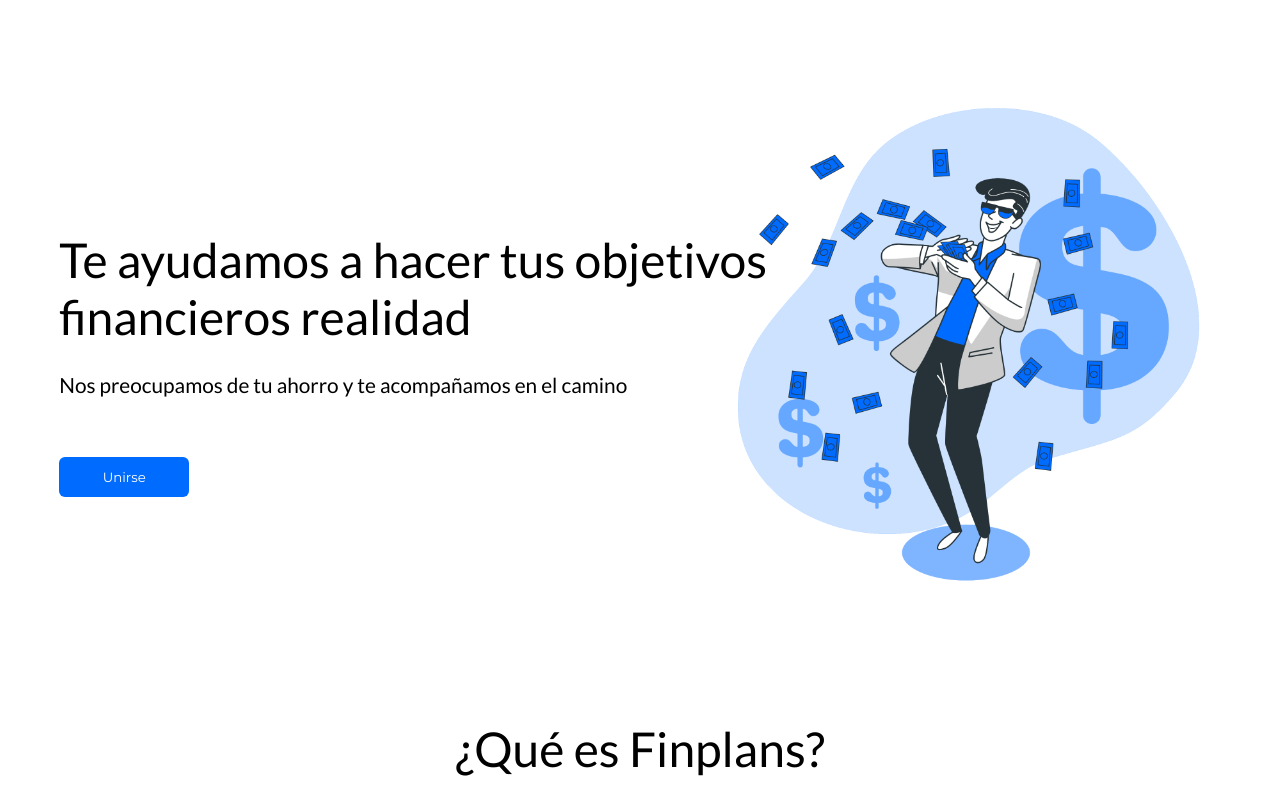
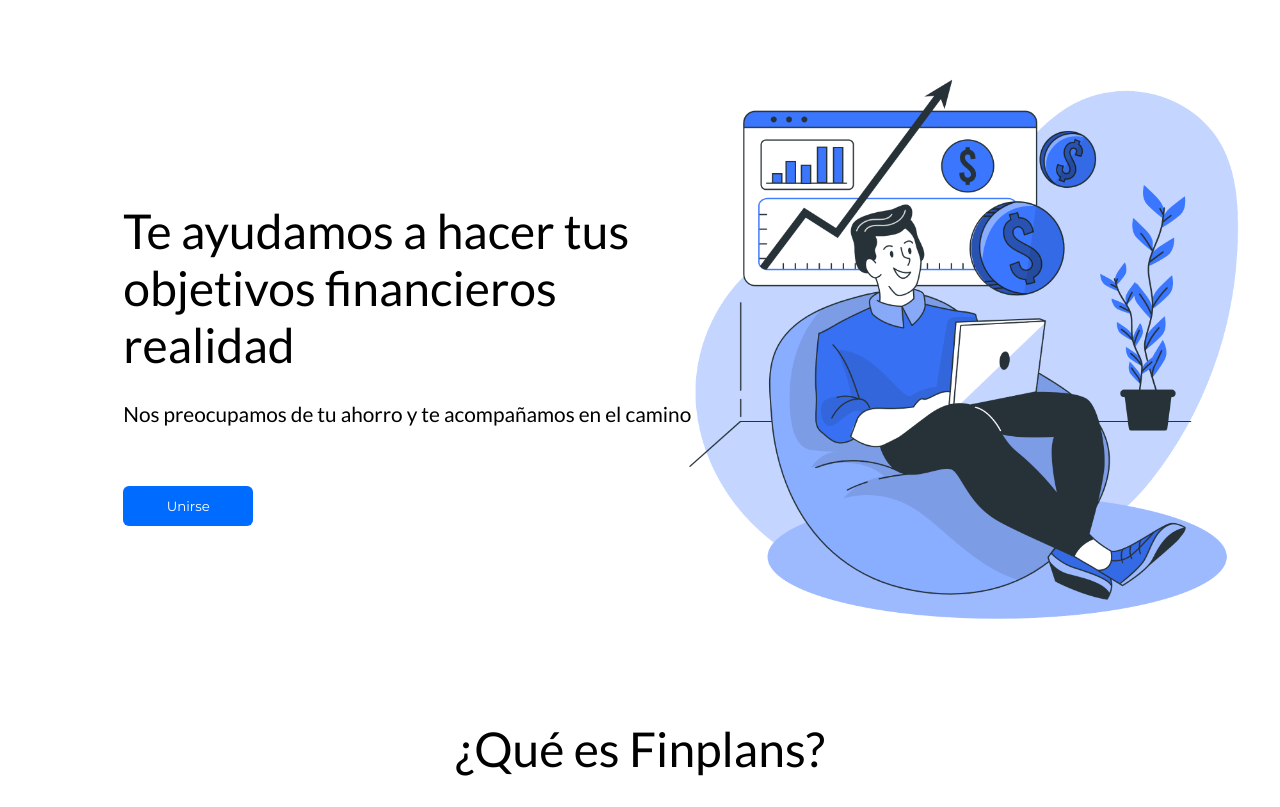
Before and after one commit to BundleCL/Finplans, a Django app: page / in a window 1280 px wide. Shown: the part 64-871 px from the top of the page. Run offline with Django 3.2, Linux system fonts and the light colour scheme.

Commit message:
🍱 changed initial image

```diff
--- a/pages/static/styles/index.css
+++ b/pages/static/styles/index.css
@@ -106,6 +106,12 @@
   flex-flow: column;
   width: fit-content;
 }
+
+.col-1 {
+  padding: 1rem 3rem;
+  margin: 0 1rem;
+}
+
 .col-2 {
   align-items: center;
   width: 20vw;
--- a/pages/templates/index.html
+++ b/pages/templates/index.html
@@ -32,7 +32,7 @@
                     <h4>Nos preocupamos de tu ahorro y te acompañamos en el camino</h4>
                     <button id="unirse" href="#solicita-tu-invitacion">Unirse</button>
                 </div>
-                <img src="{% static 'imgs/make-it-rain.png' %}"/>
+                <img src="{% static 'imgs/first-img.png' %}"/>
             </div>
             <div id="que-es-finplans" class="flex-col">
                 <h2>¿Qué es Finplans?</h2>
@@ -151,6 +151,7 @@
                         <img src="{% static 'imgs/instagram.png' %}">
                     </div>
                     <p class="opacity08">© Finplans, Inc. 2020.</p>
+                    <a href="https://stories.freepik.com/data">Illustration by Freepik Stories</a>
                 </div>
             </footer>
         </div>
```
Also changed, not shown: pages/static/imgs/first-img.png (added).
